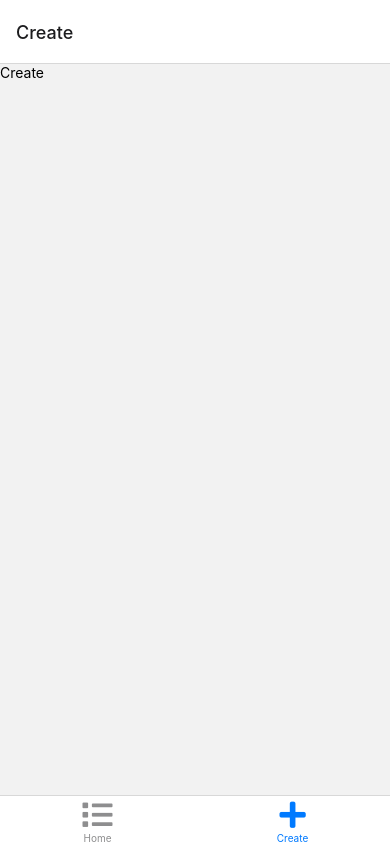
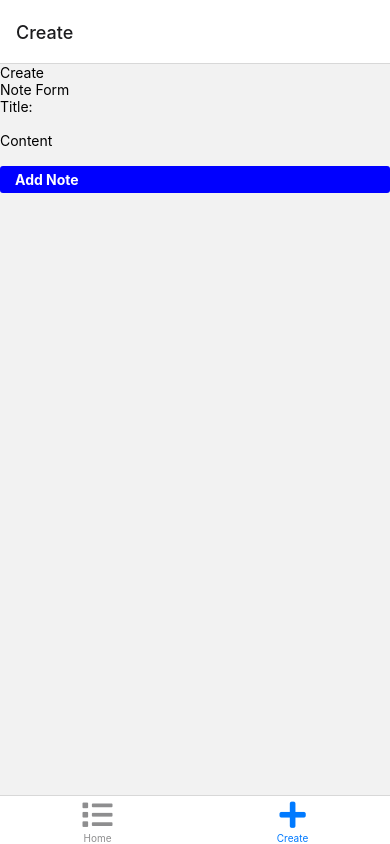
Before and after one commit to JackZanardo/notepad, a React Native app: screen /Create in a window 390 px wide. Built offline with nearby package versions, Linux system fonts and the light colour scheme.

Commit message:
Added NoteForm to create screen

```diff
--- a/components/index.ts
+++ b/components/index.ts
@@ -1,2 +1,3 @@
 export * from './button';
 export * from './noteRow';
+export * from './noteForm';
--- a/components/noteForm.tsx
+++ b/components/noteForm.tsx
@@ -1,10 +1,11 @@
 import React, { useState } from "react";
 import { Text, View, TextInput } from 'react-native';
+import { Button } from ".";
 import { Note } from '../types';
 import uuid from 'react-native-uuid';
 
 type NoteFormProps = {
-    note?: Note;
+    note: Note | null;
     handleSubmit(note: Note): void;
 }
 
@@ -32,6 +33,7 @@ export function NoteForm(props: NoteFormProps){
             <TextInput onChangeText={setTitle} value={title} />
             <Text>Content</Text>
             <TextInput onChangeText={setContent} value={content} />
+            <Button onPress={handleSubmit} color="blue" title="Add Note" />
         </View>
     );
 }
--- a/screens/create.tsx
+++ b/screens/create.tsx
@@ -2,6 +2,7 @@ import React from "react";
 import {View, Text} from "react-native";
 import {Storage} from "../services";
 import { Note } from "../types";
+import { NoteForm } from "../components";
 
 export function Create({ navigation }: any) {
     const [notes, setNotes] = Storage.useAsyncStorage('notes', []);
@@ -14,6 +15,7 @@ export function Create({ navigation }: any) {
     return (
       <View>
           <Text>Create</Text>
+          <NoteForm note={null} handleSubmit={handleSubmit}/>
       </View>
     );
 }
```
